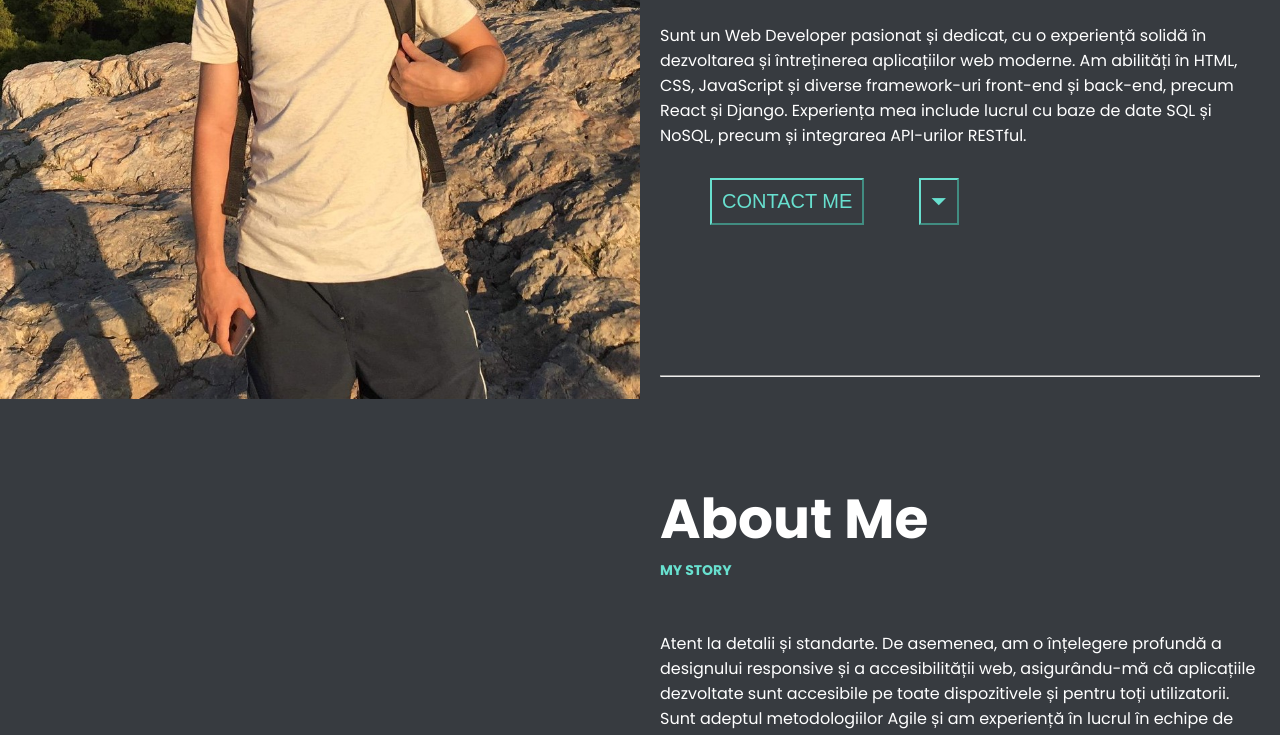
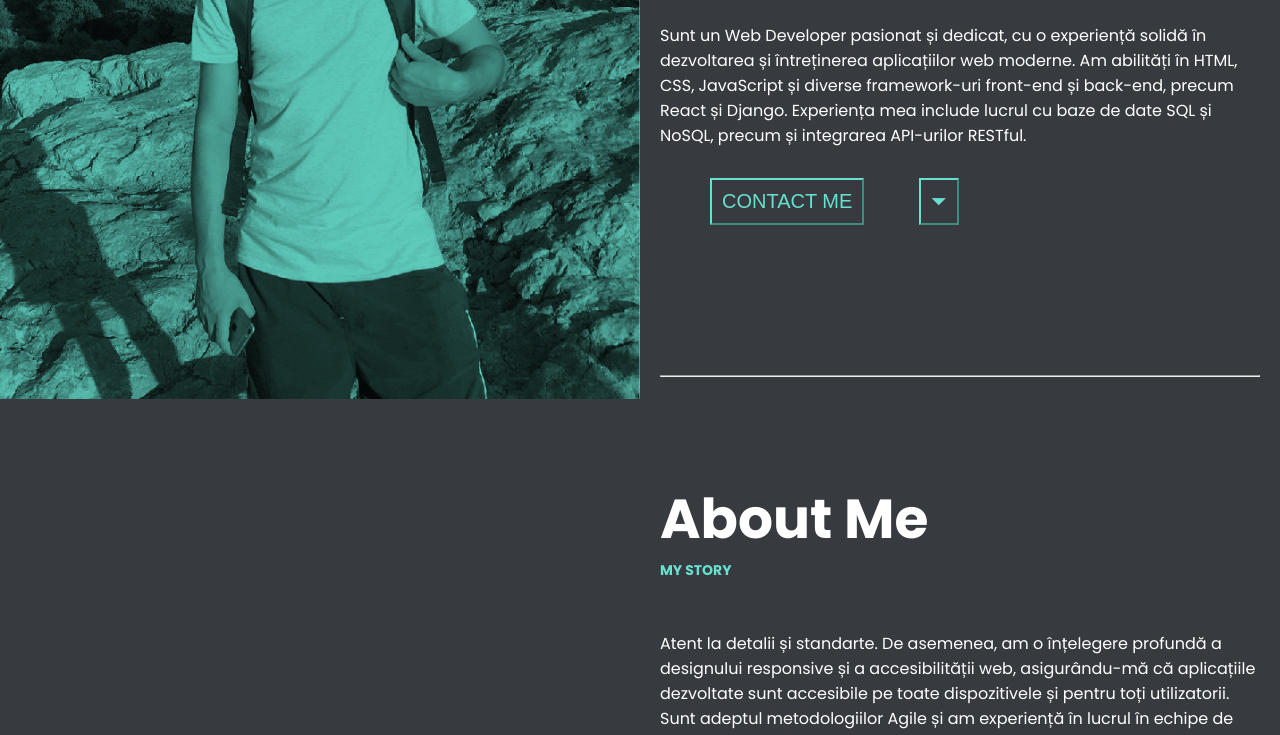
Before and after one commit to romachicu/Portofoliu.io, a website built with Vite: page index.html in a window 1280 px wide. Shown: the part 401-1136 px from the top of the page. Built offline with nearby package versions, Linux system fonts and the light colour scheme; a web font is replaced by a local one.

Commit message:
add background color image profile

```diff
--- a/index.html
+++ b/index.html
@@ -32,7 +32,7 @@
     <section id="home">
         <div class="container">
             <div class="card fixed-card">
-                <div class="image-profile"></div>
+                <div class="image-profile img"></div>
             </div>
             <div class="card">
 
--- a/styles/index.css
+++ b/styles/index.css
@@ -1,6 +1,10 @@
 @import url('https://fonts.googleapis.com/css2?family=Edu+AU+VIC+WA+NT+Hand:wght@400..700&family=Poppins:ital,wght@0,100;0,200;0,300;0,400;0,500;0,600;0,700;0,800;0,900;1,100;1,200;1,300;1,400;1,500;1,600;1,700;1,800;1,900&display=swap');
 
 @import url('https://fonts.googleapis.com/css2?family=Playwrite+HR:wght@100..400&display=swap');
+
+:root {
+    --active_profile_color: #68e0cf;
+}
 
 * {
     box-sizing: border-box;
@@ -38,7 +42,7 @@ body {
 }
 
 .image-profile {
-    background-image: url('/images/my_photo.jpg');
+    background-image: url('/images/my_photo_back_and_white_avatar.jpg');
     background-repeat: no-repeat;
     background-size: cover;
     background-position: center;
@@ -46,7 +50,14 @@ body {
     height: 100%;
     margin: 0;
     padding: 0;
+    background-color: var(--active_profile_color);
+    background-blend-mode: multiply;
+
+
 }
+
+
+
 
 .container .card:not(.fixed-card) {
     margin-left: 50%;
@@ -218,7 +229,7 @@ hr {
     margin-right: 20px;
 }
 
-@media (max-width: 1000px) {
+@media (max-width: 800px) {
     .container {
         flex-direction: column;
     }
```
Also changed, not shown: images/my_photo_back_and_white-avatar.png (added), images/my_photo_back_and_white.jpg (added), images/my_photo_back_and_white_avatar.jpg (added).
